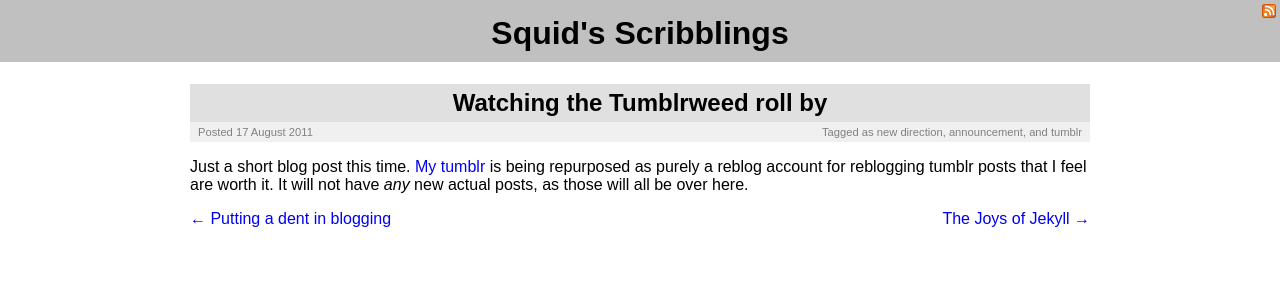
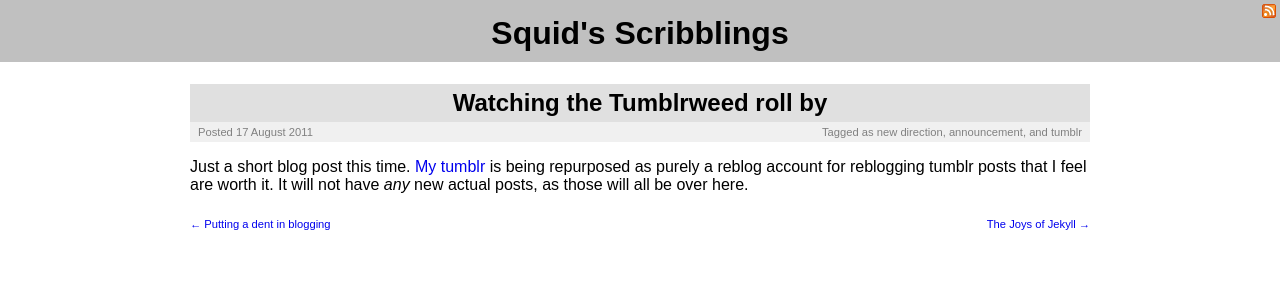
Before and after one commit to rjgraffham/psquid.net, a Jekyll site: the page built from _posts/2011-08-17-watching-the-tumblrweed-roll-by.markdown, in a window 1280 px wide. Shown: the top 300 px of the page. Built offline with Jekyll 4.4.1, drawn with Linux system fonts in a browser that asks for light colours.

Commit message:
Keep stylin stylin stylin (the nav links).

```diff
--- a/css/clean_ink.css
+++ b/css/clean_ink.css
@@ -100,6 +100,8 @@
 
 nav {
   overflow: auto;
+  margin-top: 24px;
+  font-size: 0.7em;
 }
 
 nav .newer {
```
